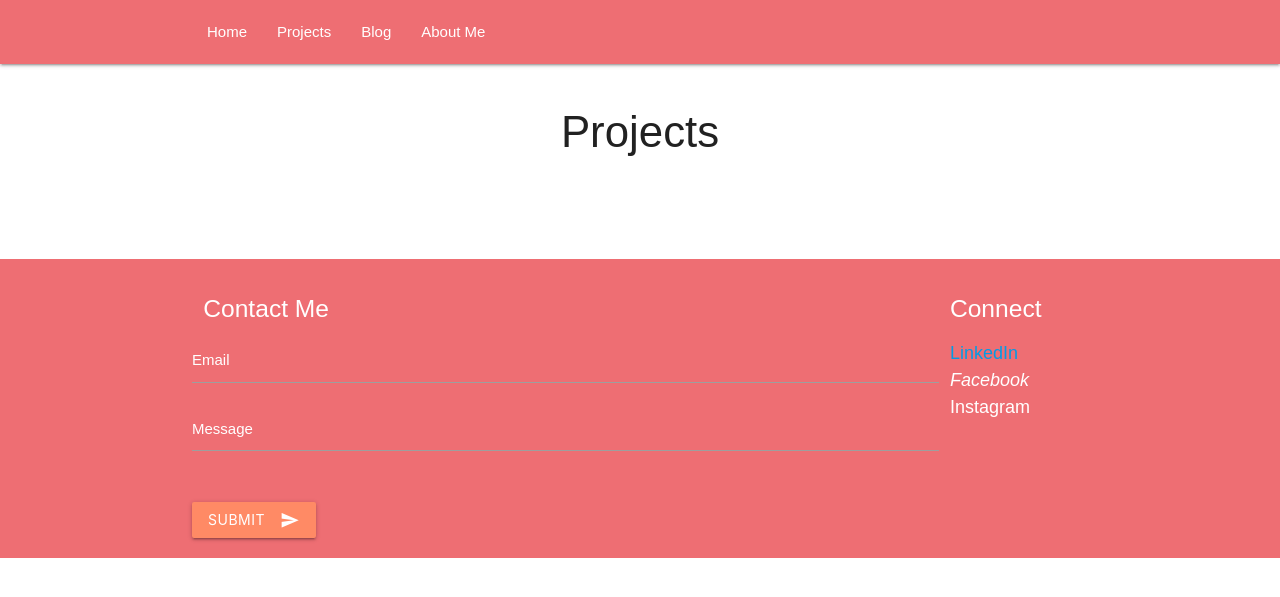
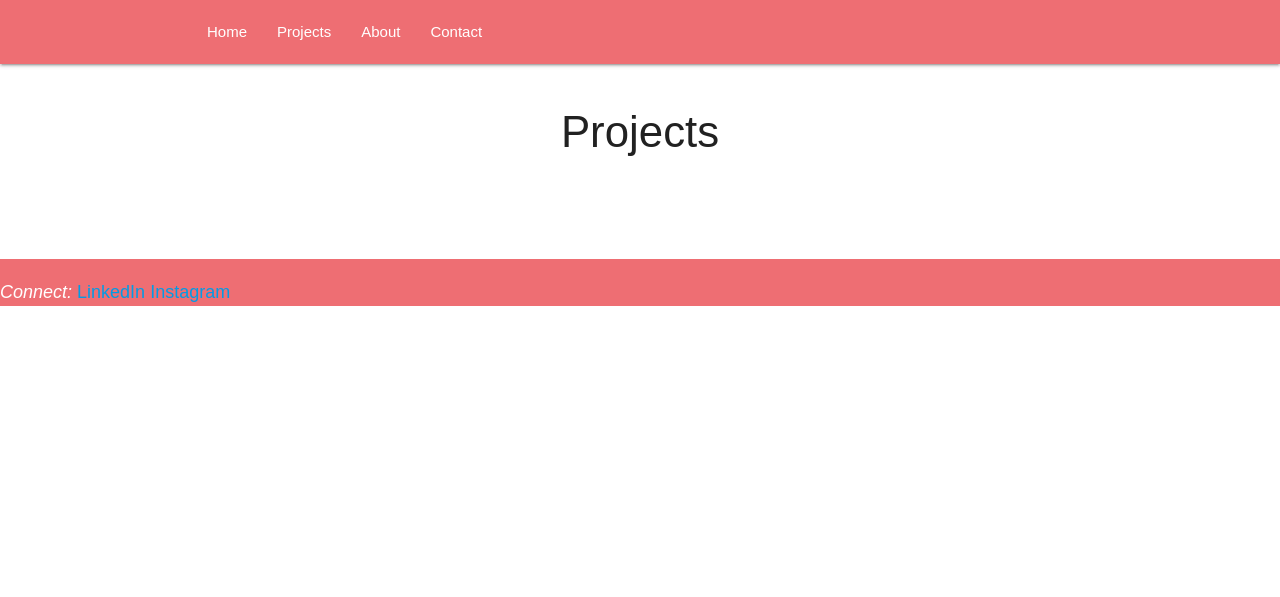
Before and after one commit to louieManuel238/personal-website, a Django app: page /projects/ in a window 1280 px wide. Shown: the top 597 px of the page. Run offline with Django 3.2, Linux system fonts and the light colour scheme; data that the repository does not hold is empty; some libraries are stand-ins or nearby versions.

Commit message:
update pages: contact index blog

```diff
--- a/public_html/website/personal/templates/personal/base.html
+++ b/public_html/website/personal/templates/personal/base.html
@@ -32,8 +32,8 @@
                 <ul class="left hide-on-med-and-down">
                     <li><a href="{%url 'index'%}">Home</a></li>
                     <li><a href="{%url 'projects'%}">Projects</a></li>
-                    <li><a href="{%url 'blogs'%}">Blog</a></li>
-                    <li><a href="{%url 'aboutme'%}">About Me</a></li>
+                    <li><a href="{%url 'aboutme'%}">About</a></li>
+                    <li><a href="{%url 'contactPage'%}">Contact</a></li>
                 </ul>
                 <ul id="nav-mobile" class="sidenav">
                     <li>
@@ -44,8 +44,8 @@
                     </li>
                     <li><a href="{%url 'index'%}">Home</a></li>
                     <li><a href="{%url 'projects'%}">Projects</a></li>
-                    <li><a href="{%url 'blogs'%}">Blog</a></li>
                     <li><a href="{%url 'aboutme'%}">About Me</a></li>
+                    <li><a href="{%url 'contact'%}">Contact</a></li>
                 </ul>
                 <a href="#" data-target="nav-mobile" class="sidenav-trigger">
                     <i class="material-icons">menu</i>
@@ -54,45 +54,11 @@
         </nav>
         {%endblock%}
         {%block content%}{%endblock%}
-        {%block footer%}
-            <footer class="page-footer">
-                <div class="container">
-                    <div class="row">
-                        <div class="col l10 s12">
-                            <h5 class="white-text">Contact Me</h5>
-                            <form id="contact_form" action="{%url 'contact'%}" method="POST">
-                                {%csrf_token%}
-                                <div class="row">
-                                    <div class="input-field">
-                                        <input id="email" type="email" class="validate" name="email">
-                                        <!--{{form.email}}-->
-                                        <label for="email">Email</label>
-                                    </div>
-                                    <div class="input-field">
-                                        <textarea id="message" class="materialize-textarea" name="message"></textarea>
-                                        <!--{{form.message}}-->
-                                        <label for="message">Message</label>
-                                    </div>
-                                </div>
-                                <div class="row">
-                                    <button class="btn waves-effect waves-light #ffccbc deep-orange lighten-2" type="submit" name="action">Submit
-                                        <i class="material-icons right">send</i>
-                                    </button>
-                                </div>
-                            </form>
-                        </div>
-                        <div class="col l2 s12">
-                            <h5>Connect</h5>
-                            <ul>
-                                <li><a href="https://www.linkedin.com/in/manuel-1ouie/">LinkedIn</a></li>
-                                <li><a class="white-text" href="#!"><i class="fa fa-facebook">Facebook</i></a></li>
-                                <li><a class="white-text" href="https://www.instagram.com/manuelgayao">Instagram</a></li>
-                            </ul>
-                        </div>
-                    </div>
-                </div>
-            </footer>
-        {%endblock%}
+             <footer class="page-footer">
+                    <i>Connect: </i>
+                        <a href="https://www.linkedin.com/in/manuel-1ouie/">LinkedIn</a>
+                        <a  href="https://www.instagram.com/manuelgayao">Instagram</a>
+             </footer>
 
         <script src="https://code.jquery.com/jquery-2.1.1.min.js"></script>
         <script type="text/javascript" src="{% static 'personal/materialize/js/materialize.js'%}"></script>
--- a/public_html/website/personal/templates/personal/project_items.html
+++ b/public_html/website/personal/templates/personal/project_items.html
@@ -21,5 +21,8 @@
         {%endfor%}
         </div>
     </div>
+    <div class="row center">
+        <a href="{%url 'projects'%}" class="waves-effect waves-light btn-large #ffccbc deep-orange lighten-2">Back to Projects</a>
+    </div>
 </div>
 {%endblock%}
--- a/public_html/website/personal/urls.py
+++ b/public_html/website/personal/urls.py
@@ -4,8 +4,9 @@ from personal import views
 urlpatterns = [
     path('', views.index, name='index'),
     path('projects/', views.projects, name='projects'),
-    path('blogs/', views.blogs, name='blogs'),
+  # path('blogs/', views.blogs, name='blogs'),
     path('aboutme/', views.aboutme, name='aboutme'),
     path('projects/<int:project_id>/', views.project_items, name='project_items'),
     path('post/',views.contact,name='contact'),
+    path('contact/', views.contactPage, name='contactPage'),
 ]
--- a/public_html/website/personal/views.py
+++ b/public_html/website/personal/views.py
@@ -7,18 +7,18 @@ from . models import Blog, Project, ProjectImgs, Profile, AboutMe, Education, Wo
 
 # Create your views here.
 def index(request):
-    blog_list = Blog.objects.all()[:3]
+    #blog_list = Blog.objects.all()[:3] 'blogs': blog_list,
     project_list = Project.objects.all()[:2]
     profile = Profile.objects.first()
-    return render(request, 'personal/index.html', {'blogs': blog_list, 'projects': project_list, 'profile': profile})
+    return render(request, 'personal/index.html', {'projects': project_list, 'profile': profile})
 
 def projects(request):
     project_list = Project.objects.all()
     return render(request, 'personal/projects.html', {'projects': project_list})
 
-def blogs(request):
-    blog_list = Blog.objects.all()
-    return render(request, 'personal/blogs.html', context={'list': blog_list})
+#def blogs(request):
+#    blog_list = Blog.objects.all()
+#    return render(request, 'personal/blogs.html', context={'list': blog_list})
 
 def aboutme(request):
     about_me = AboutMe.objects.first()
@@ -43,3 +43,6 @@ def contact(request):
         except BadHeaderError:
             return HttpResponseRedirect(request.path_info)
     return HttpResponseRedirect(request.META.get('HTTP_REFERER','/'))
+
+def contactPage(request):
+    return render(request, 'personal/contact.html')
--- a/public_html/website/website/settings.py
+++ b/public_html/website/website/settings.py
@@ -83,8 +83,8 @@ DATABASES = {
         'ENGINE': 'django.db.backends.mysql',
         'NAME': 'personal',
         #'NAME': os.path.join(BASE_DIR, 'sqlite3.db'),
-        'USER': 'root',
-        'PASSWORD': 'root',
+        'USER': 'localhost',
+        'PASSWORD': 'localhost',
         'HOST': 'localhost',
         'PORT': '3306',
     }
```
Also changed, not shown: public_html/website/personal/templates/personal/aboutme.html (+13 -5 lines), public_html/website/personal/templates/personal/contact.html (added, +34 -0 lines), public_html/website/personal/templates/personal/index.html (+2 -40 lines), public_html/website/personal/migrations/0001_initial.py, public_html/website/personal/migrations/0002_auto_20180824_2044.py (deleted), public_html/website/personal/migrations/0003_auto_20180824_2214.py (deleted), public_html/website/personal/migrations/0004_auto_20180824_2221.py (deleted).
